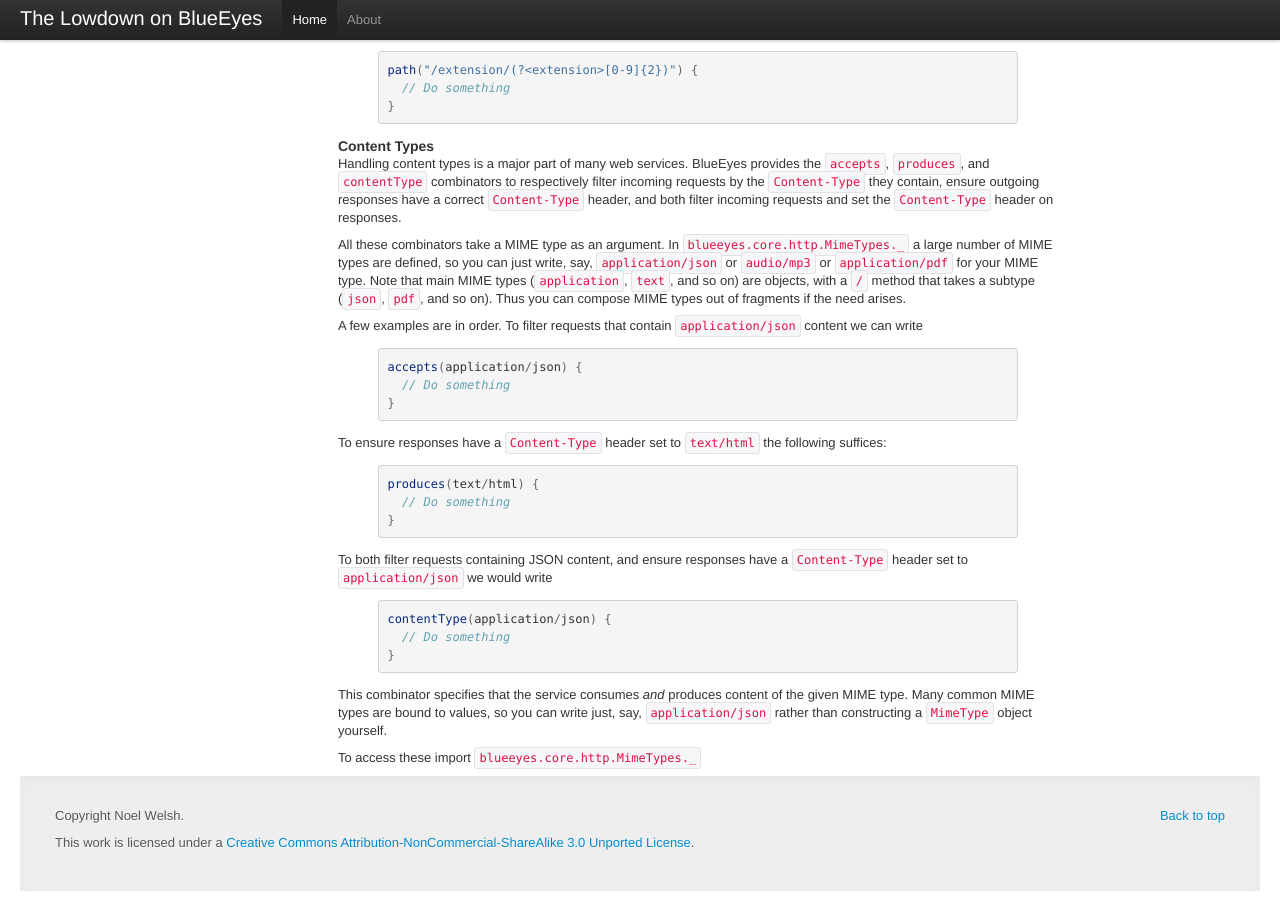
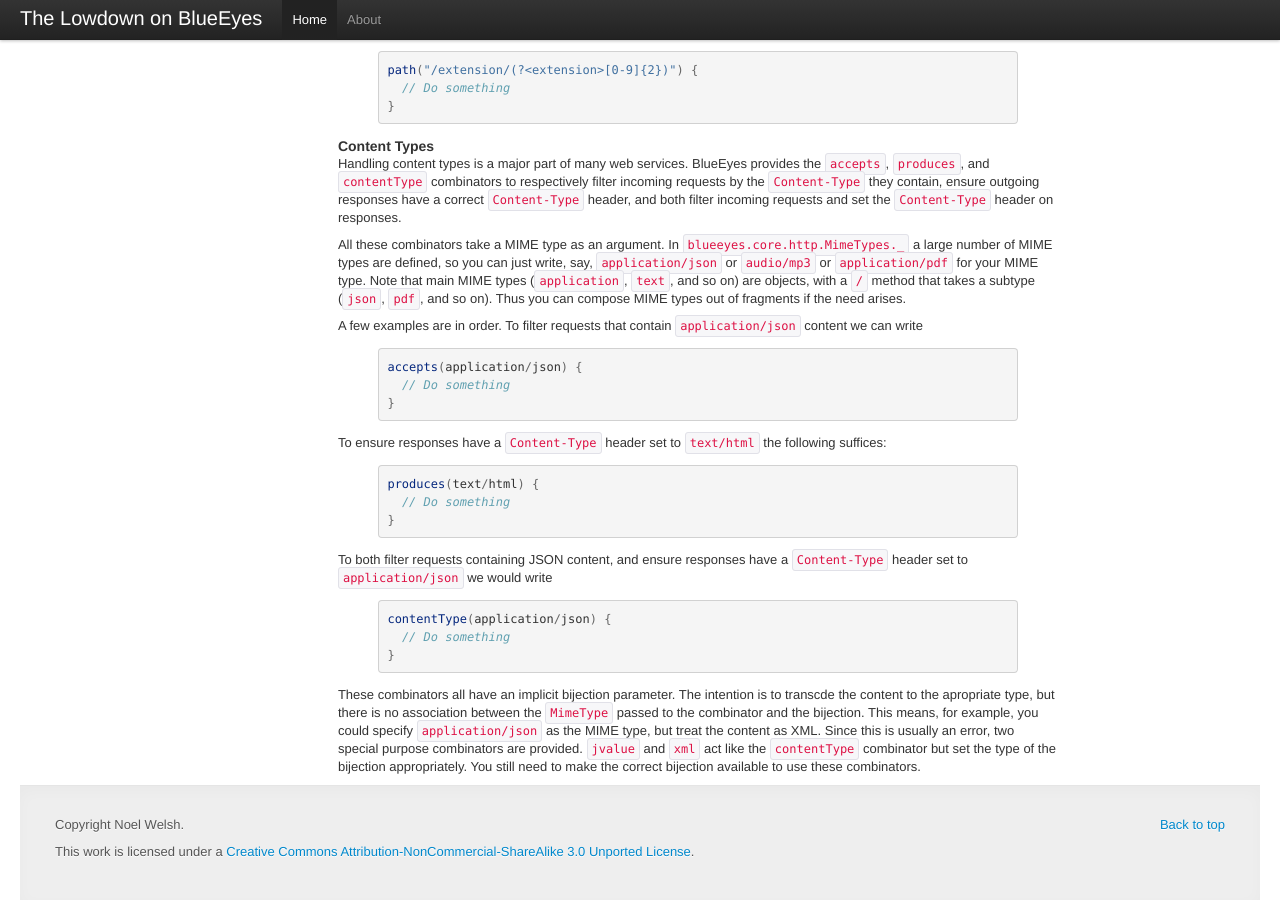
Before and after one commit to noelwelsh/making-eyes, a Jekyll site: the page built from request-handlers.markdown, in a window 1280 px wide and 900 px high, scrolled down 3088 px. Built offline with Jekyll 4.4.1, drawn with Linux system fonts in a browser that asks for light colours.

Commit message:
Some content on the jvalue and xml combinators.

```diff
--- a/request-handlers.markdown
+++ b/request-handlers.markdown
@@ -205,9 +205,4 @@ contentType(application/json) {
 }
 {% endhighlight %}
 
-
-
-
-This combinator specifies that the service consumes *and* produces content of the given MIME type. Many common MIME types are bound to values, so you can write just, say, `application/json` rather than constructing a `MimeType` object yourself.
-
-To access these import `blueeyes.core.http.MimeTypes._`
+These combinators all have an implicit bijection parameter. The intention is to transcde the content to the apropriate type, but there is no association between the `MimeType` passed to the combinator and the bijection. This means, for example, you could specify `application/json` as the MIME type, but treat the content as XML. Since this is usually an error, two special purpose combinators are provided. `jvalue` and `xml` act like the `contentType` combinator but set the type of the bijection appropriately. You still need to make the correct bijection available to use these combinators.
```
